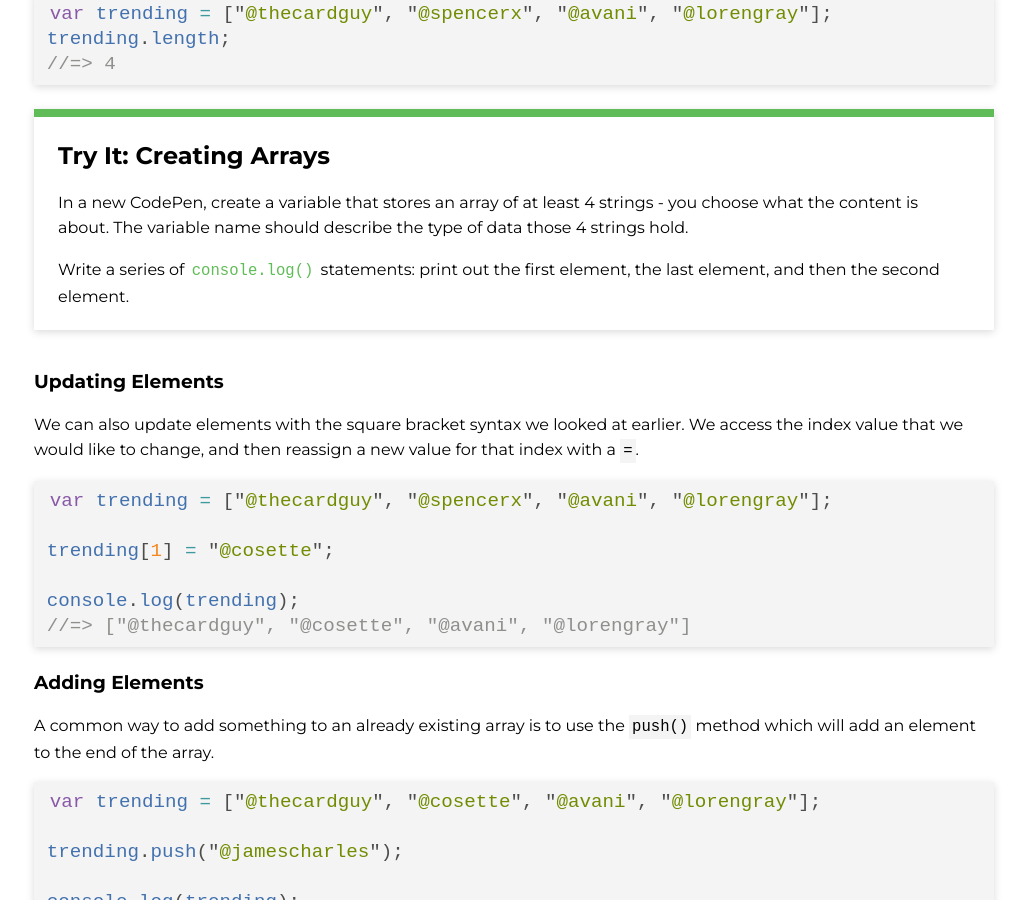
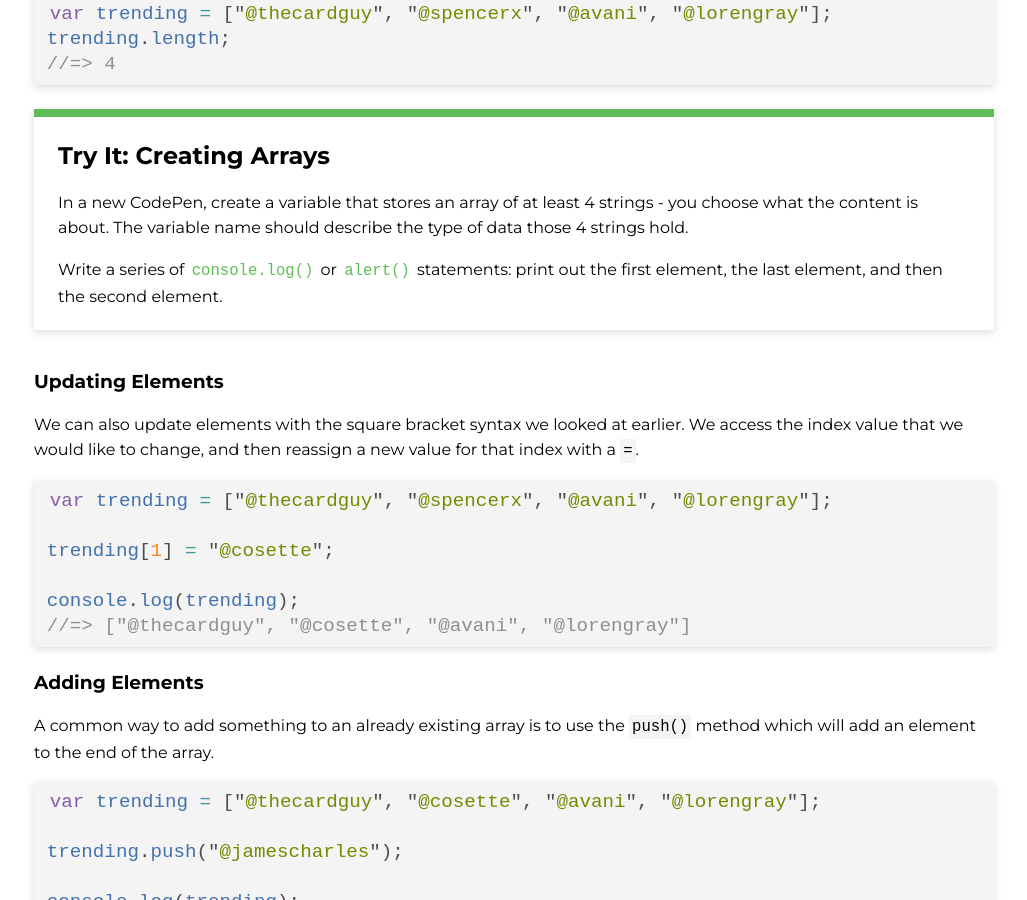
Before and after one commit to ameseee/kwk-curriculum-site, a Jekyll site: the page built from web-app/lessons/js-arrays-intro/index.md, in a window 1280 px wide and 900 px high, scrolled down 3759 px. Shown: the whole window, without its empty margins (126-1153 px from the left). Built offline with Jekyll 4.4.1, drawn with Linux system fonts in a browser that asks for light colours; nearby versions of some CDN libraries.

Commit message:
Add alert option to first Try It

```diff
--- a/web-app/lessons/js-arrays-intro/index.md
+++ b/web-app/lessons/js-arrays-intro/index.md
@@ -102,7 +102,7 @@ trending.length;
 <div class="try-it">
   <h2>Try It: Creating Arrays</h2>
   <p>In a new CodePen, create a variable that stores an array of at least 4 strings - you choose what the content is about. The variable name should describe the type of data those 4 strings hold.</p>
-  <p>Write a series of <code class="try-it-code">console.log()</code> statements: print out the first element, the last element, and then the second element.</p>
+  <p>Write a series of <code class="try-it-code">console.log()</code> or <code class="try-it-code">alert()</code> statements: print out the first element, the last element, and then the second element.</p>
 </div>
 
 ### Updating Elements
```
